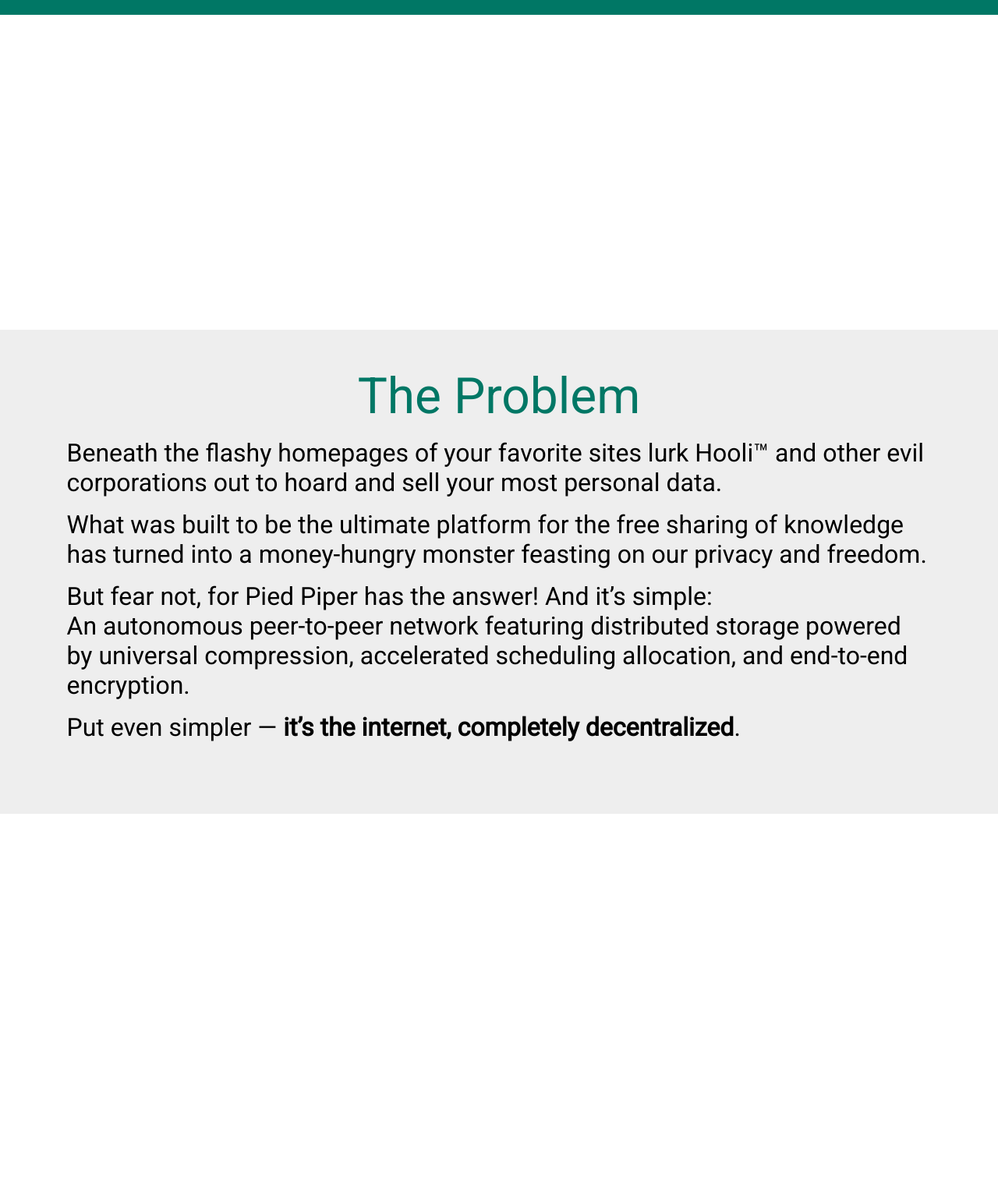
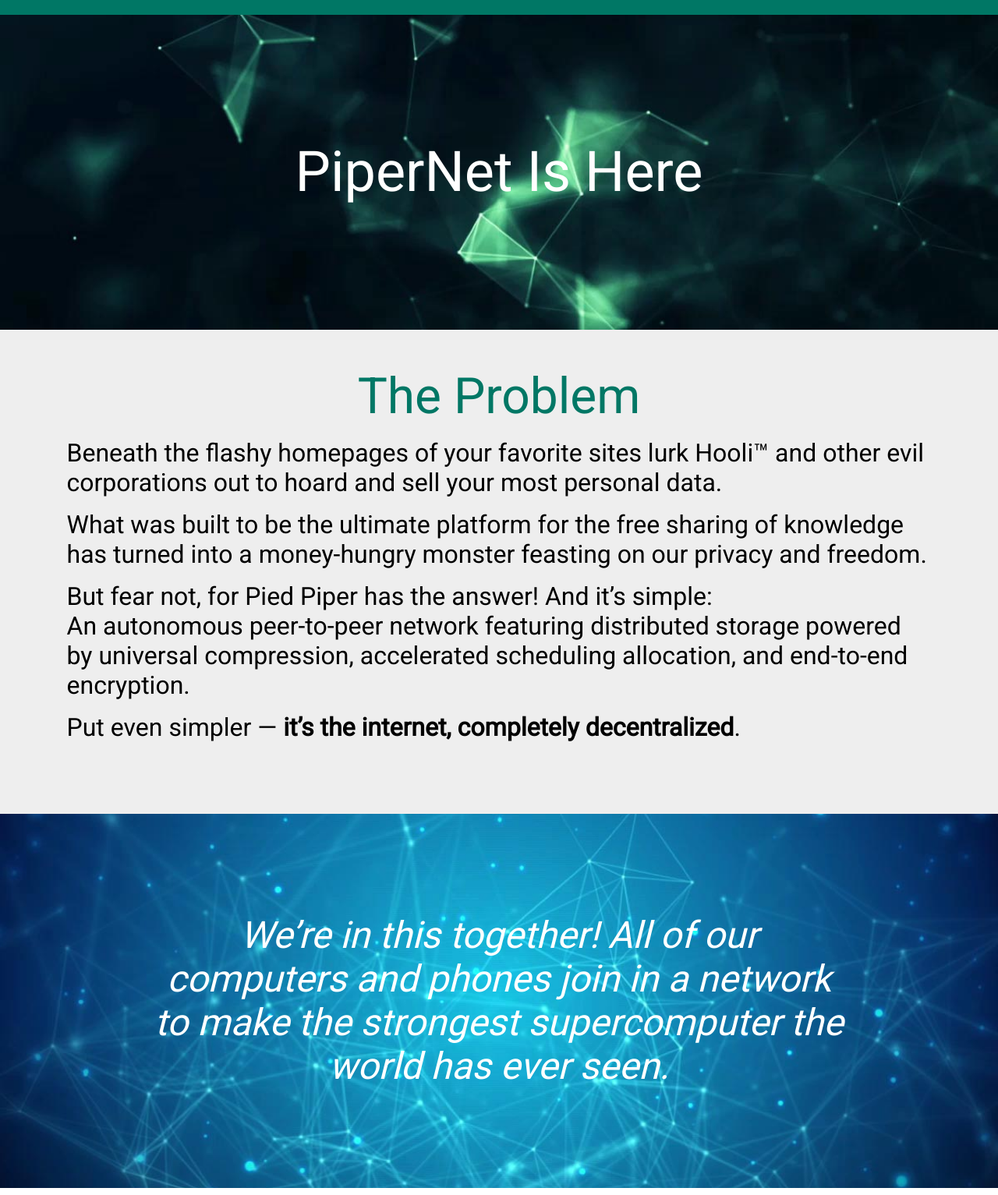
Before and after one commit to evgsh01/pied-piper, a plain HTML site: page index.html in a window 1280 px wide. Shown: the part 67-1600 px from the top of the page at 78% size. Drawn offline with Linux system fonts and the light colour scheme; the site is published under a folder, as on GitHub Pages, so addresses that start at the root find nothing.

Commit message:
add fixes

```diff
--- a/styles/styles.css
+++ b/styles/styles.css
@@ -65,7 +65,7 @@ header {
 }
 
 .isHere {
-    background-image: url(/img/image_1.png);
+    background-image: url(../img/image_1.png);
     background-size: cover;
     background-position: center;
 }
@@ -109,7 +109,7 @@ header {
 }
 
 .statement {
-    background-image: url(/img/image_2.png);
+    background-image: url(../img/image_2.png);
     background-size: cover;
     background-position: center;
 }
```
